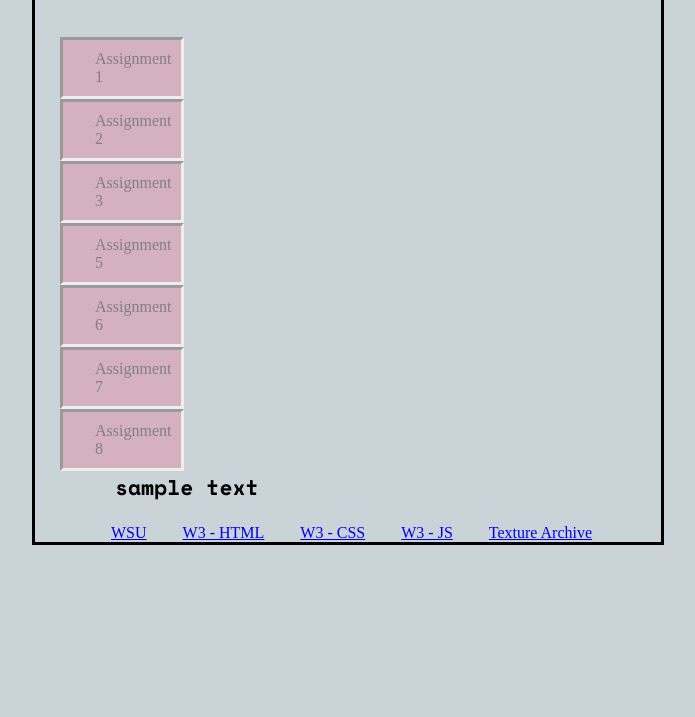
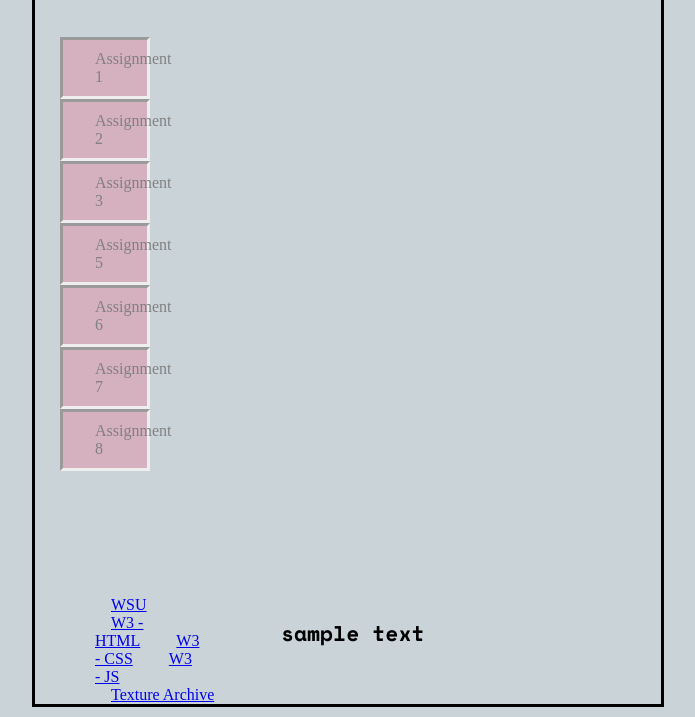
Before and after one commit to Vistril/cs-2350-asgn3-home, a plain HTML site: page index.html in a window 1280 px wide. Shown: the part 180-897 px from the top of the page, without its empty margins (292-987 px from the left). Before the commit the page ends 800 px from the top, so only its background shows below. Drawn offline with nearby package versions, Linux system fonts and the light colour scheme.

Commit message:
Update style.css

```diff
--- a/style.css
+++ b/style.css
@@ -118,6 +118,7 @@ th {
 #mainarea {
     text-align:center;
 	display: flex;
+    overflow:hidden;
 }
 
 .sidenav a {
@@ -129,7 +130,7 @@ th {
   border-style: inset;
   margin-right:85%;
     background-color: rgba(255, 34, 85, 0.2);
-	float:left;
+
 }
 
 .sidenav a:hover {
@@ -139,3 +140,8 @@ th {
 .bottomnav a {
 	padding: 14px 16px;
 }
+
+.centerarea {
+    margin-right:25%;
+    float:right;
+}
```
